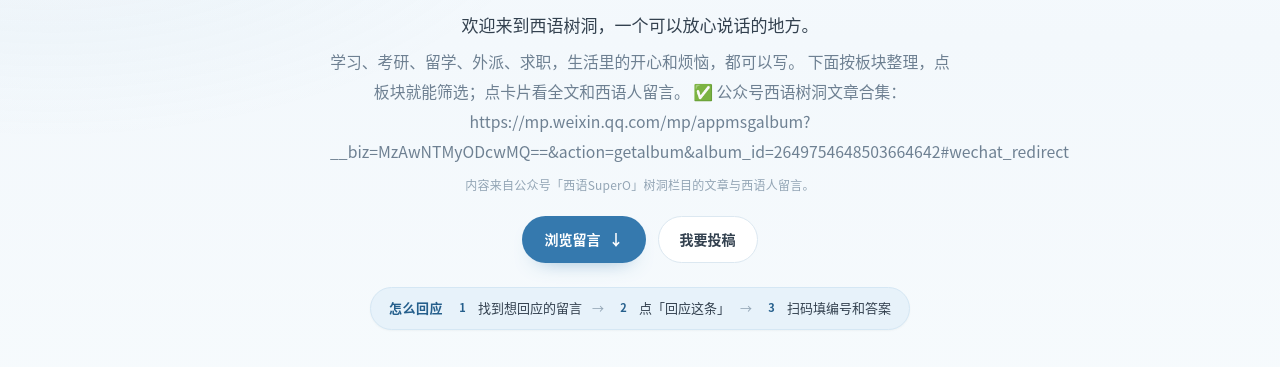
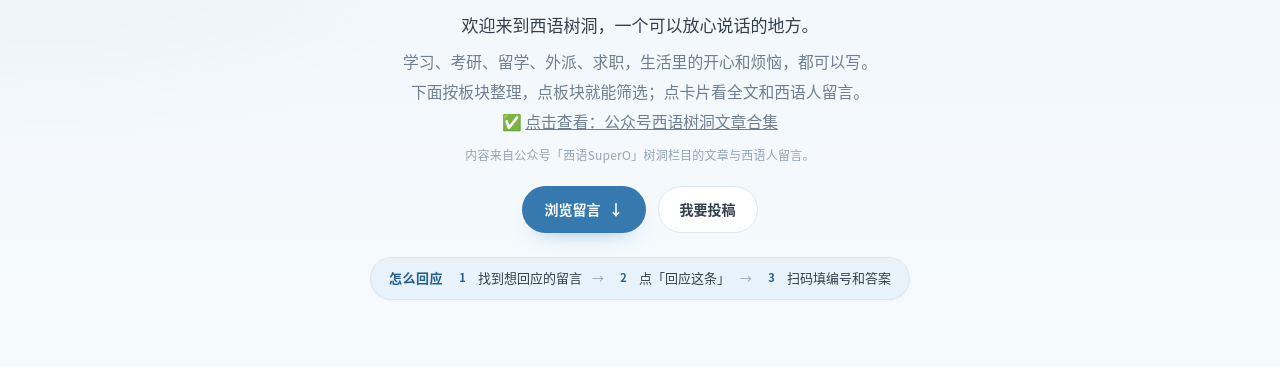
Before and after one commit to xiyusupero/shudong, a plain HTML site: page index.html in a window 1280 px wide. Shown: the part 298-665 px from the top of the page. Drawn offline with Linux system fonts and the light colour scheme.

Commit message:
Update index.html

```diff
--- a/index.html
+++ b/index.html
@@ -43,11 +43,11 @@
     <p class="eyebrow"><span class="eyebrow-dot"></span>ESPAÑOL · 西语SuperO</p>
     <h1>西班牙语树洞<br><em>留言展示</em></h1>
     <p class="welcome">欢迎来到西语树洞，一个可以放心说话的地方。</p>
-    <p class="lede">
-      学习、考研、留学、外派、求职，生活里的开心和烦恼，都可以写。
-      下面按板块整理，点板块就能筛选；点卡片看全文和西语人留言。
-      ✅ 公众号西语树洞文章合集：https://mp.weixin.qq.com/mp/appmsgalbum?__biz=MzAwNTMyODcwMQ==&action=getalbum&album_id=2649754648503664642#wechat_redirect
-    </p>
+   <p class="lede">
+  学习、考研、留学、外派、求职，生活里的开心和烦恼，都可以写。<br>
+  下面按板块整理，点板块就能筛选；点卡片看全文和西语人留言。<br>
+  ✅ <a href="https://mp.weixin.qq.com/mp/appmsgalbum?__biz=MzAwNTMyODcwMQ==&action=getalbum&album_id=2649754648503664642#wechat_redirect" target="_blank" rel="noopener noreferrer">点击查看：公众号西语树洞文章合集</a>
+</p>
     <p class="source-line">内容来自公众号「西语SuperO」树洞栏目的文章与西语人留言。</p>
     <div class="hero-actions">
       <a class="btn btn-primary" href="#browse">浏览留言 <span class="arrow">↓</span></a>
```
